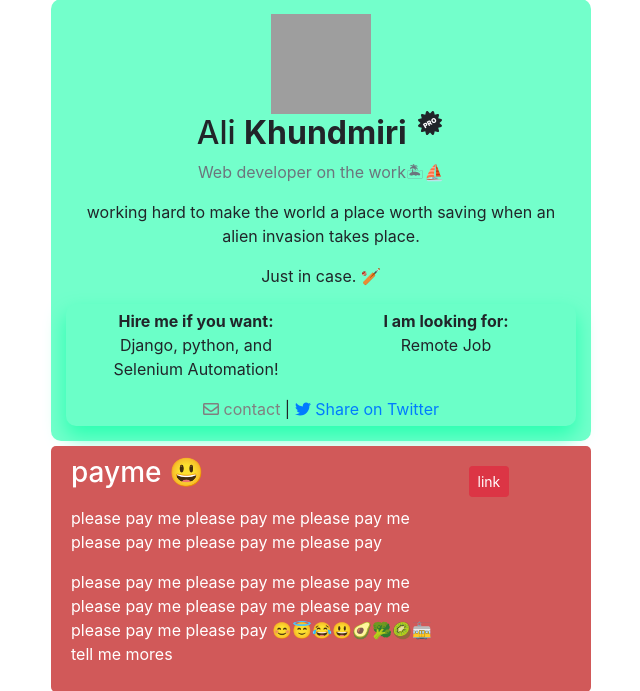
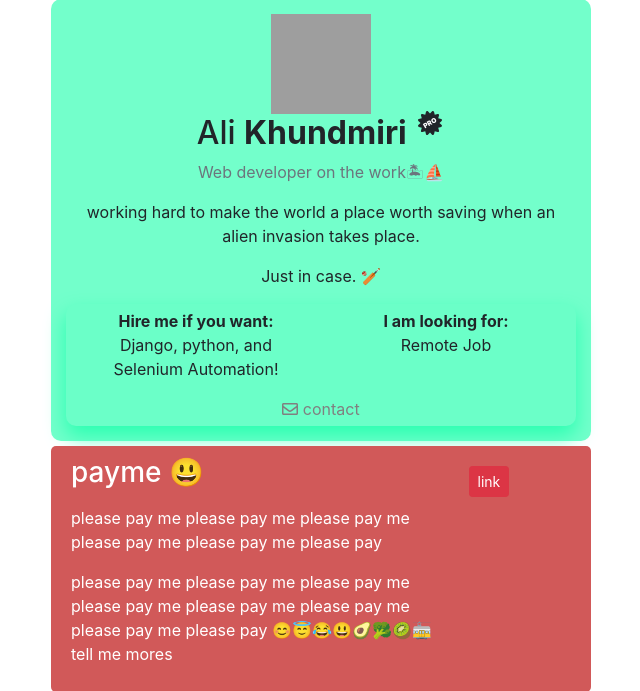
Before and after one commit to alikhundmiri/afiio, a Django app: page /@ali/ in a window 1280 px wide. Shown: the part 71-762 px from the top of the page, without its empty margins (319-959 px from the left). Run offline with Django 3.2, Linux system fonts and the light colour scheme; data comes from the database, SQL or seed files in the repository; some libraries are stand-ins or nearby versions; grey boxes are pictures that could not be loaded.

Commit message:
removed the twitter icon

```diff
--- a/core/templates/core/user_profile.html
+++ b/core/templates/core/user_profile.html
@@ -173,8 +173,8 @@
 						{% if user.email %}
 						<div class="col-lg-12 col-md-12">
 							<a class="contact_button" href="mailto:{{user.email}}?Subject=Hello%20{% if user.get_full_name %}{{user.first_name}}%20{{user.last_name}}{% else %}{{user.username}}{% endif %},%20we%20saw%20your%20profile%20on%20Afiio.com.%20"><i class="far fa-envelope"></i> contact</a>
-							 |
-							<a href=""><i class="fab fa-twitter"></i> Share on Twitter</a>
+							 <!-- |
+							<a href=""><i class="fab fa-twitter"></i> Share on Twitter</a> -->
 						</div>
 						{% endif %}
 					</div>
```
